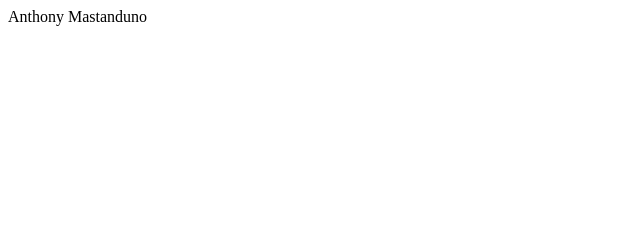
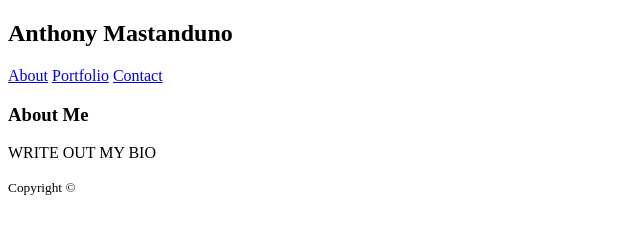
Before and after one commit to odavom/Basic-Portfolio, a plain HTML site: page index.html in a window 1280 px wide. Shown: the whole page, without its empty margins (0-640 px from the left). Drawn offline with Linux system fonts and the light colour scheme.

Commit message:
added html to about portfolio contact

```diff
--- a/index.html
+++ b/index.html
@@ -1,17 +1,41 @@
 <!DOCTYPE html>
 <html>
     <head>
+
         <title>Basic-Portfolio</title>
-
-        <header>Anthony Mastanduno</header>
 
     </head>
 
 
     <body>
 
+        <header>
+            <div>
+                <h2>Anthony Mastanduno</h2>
+            </div>
 
+            <div>
+                <nav>
+                    <a href="index.html">About</a>
+                    <a href="portfolio.html">Portfolio</a>
+                    <a href="contact.html">Contact</a>
+                </nav>
+            </div>
+        </header>
 
+        <section><!--this is the content of the about me page-->
+            <div>
+                <h3>About Me</h3>
+            </div>
+
+            <div>
+                <p>WRITE OUT MY BIO</p>
+            </div>
+        </section>
+
+        <footer>
+            <small>Copyright ©</small>
+        </footer>
 
 
     </body>
```
Also changed, not shown: contact.html (+24 -0 lines), portfolio.html (+24 -0 lines), 2 other files.
